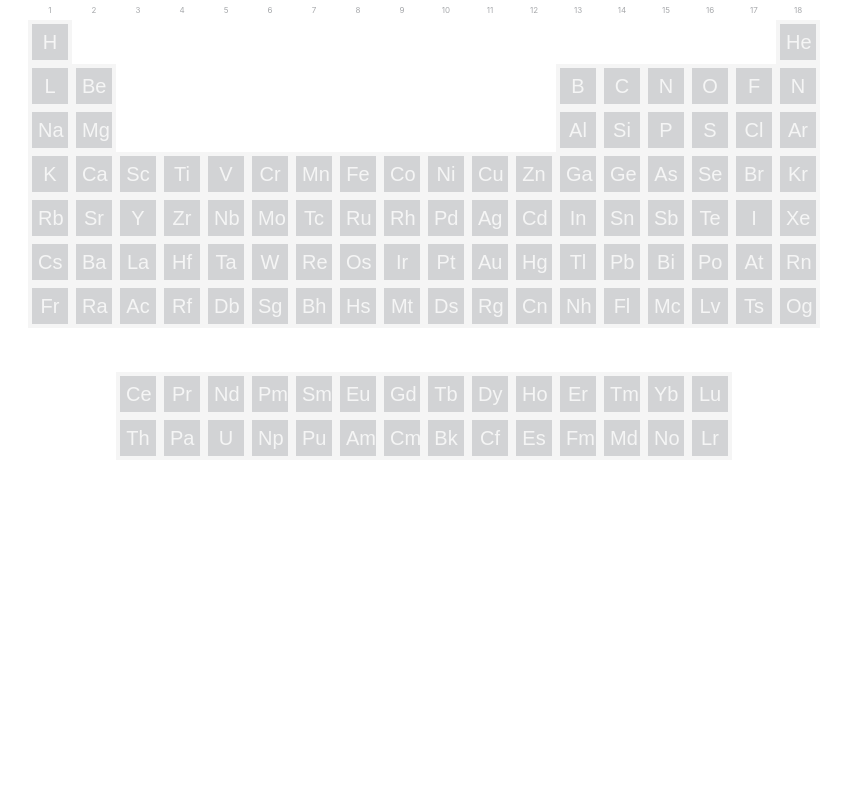
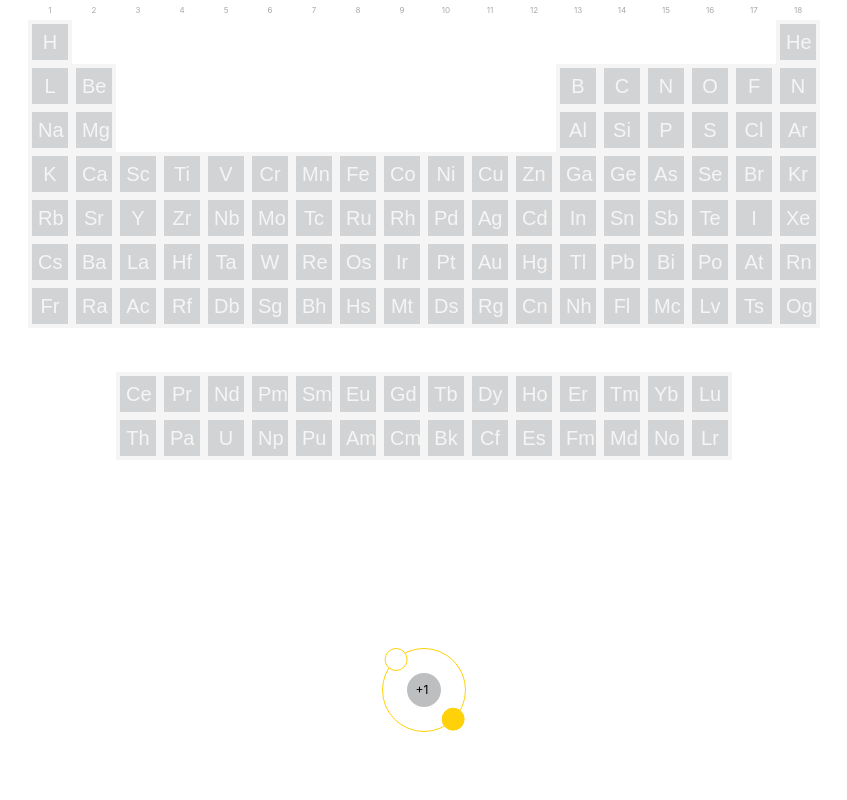
Before and after one commit to FaizaanKhan24/Periodic-Table-Sample, a React (Create React App) app: page / in a window 1280 px wide. Shown: the top 800 px of the page, without its empty margins (222-1069 px from the left). Built offline with nearby package versions, Linux system fonts and the light colour scheme.

Commit message:
Update HomePage.css

```diff
--- a/src/Components/HomePage.css
+++ b/src/Components/HomePage.css
@@ -12,7 +12,7 @@
 .right{
     grid-column: 2;
     display: grid;
-    grid-template-rows: 1fr 4fr;
+    grid-template-rows: 1fr 1fr;
 }
 
 .elementRow{
```
